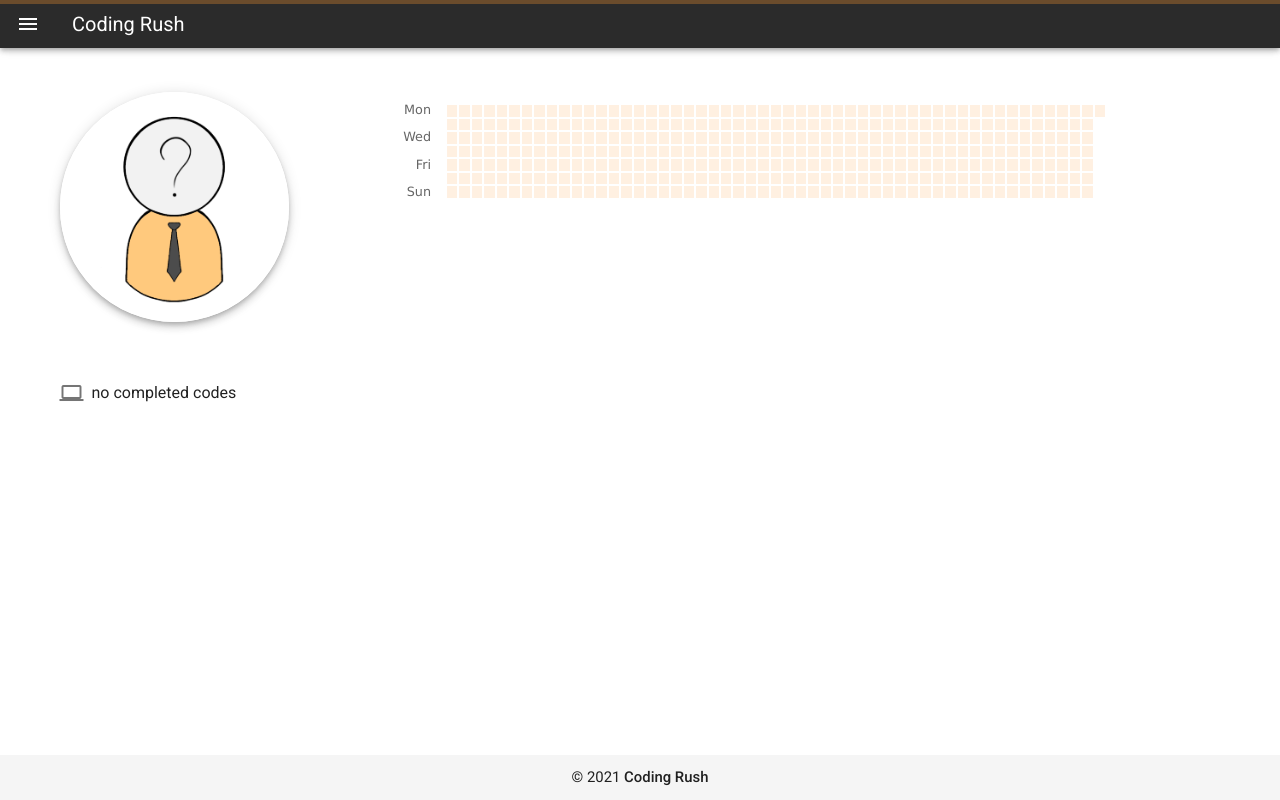
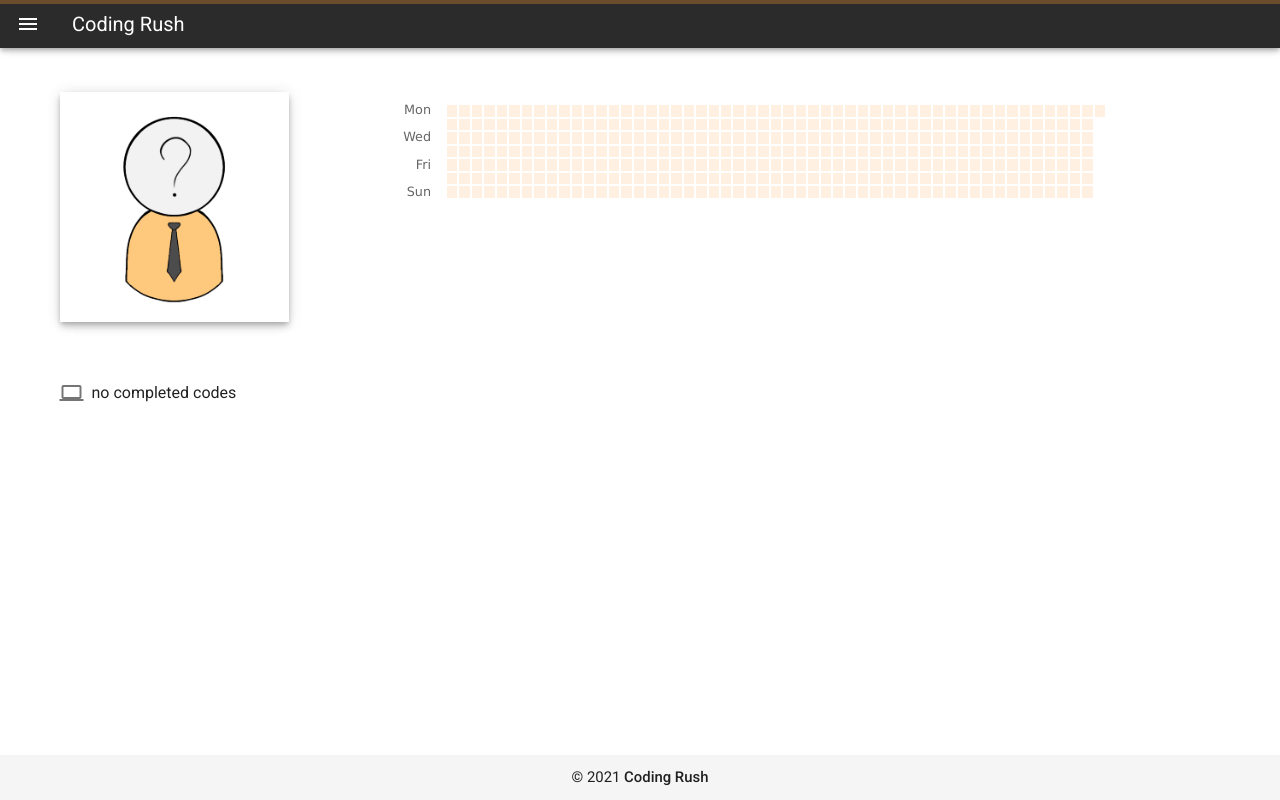
Before and after one commit to NightReal/coding-rush, a Vue app in the folder frontend/: page /profile/1 in a window 1280 px wide. Built offline with nearby package versions, Linux system fonts and the light colour scheme; no server answers.

Commit message:
feat: load avatar by api

```diff
--- a/frontend/src/components/Profile/Profile.vue
+++ b/frontend/src/components/Profile/Profile.vue
@@ -10,7 +10,7 @@
                                 flex-direction: column;">
         <div id="left-bar-info" style="display: flex; width: 100%;">
           <div id="pictureContainer">
-            <img class="elevation-5 rounded-circle" :src="picture"
+            <img class="elevation-5" :src="picture ? picture : defaultPicture"
                  @error="$event.target.src = defaultPicture"
                  style="width: 100%;"/>
           </div>
@@ -104,6 +104,7 @@ export default {
         this.firstName = res.data.first_name;
         this.lastName = res.data.last_name;
         this.username = res.data.username;
+        this.picture = res.data.avatar;
         if (this.username !== this.user) {
           this.$router.push(`/profile/${this.username}`);
         }
```
